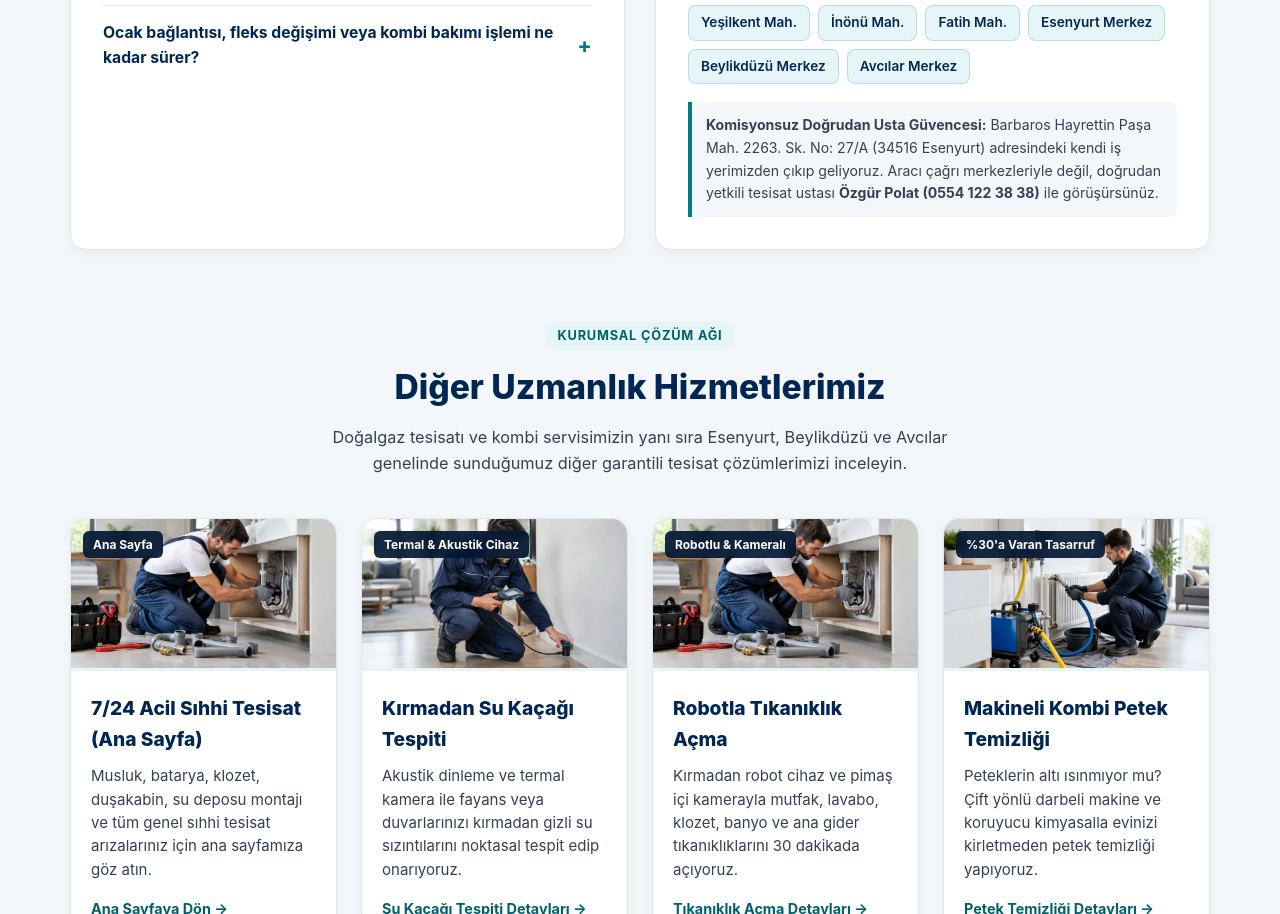
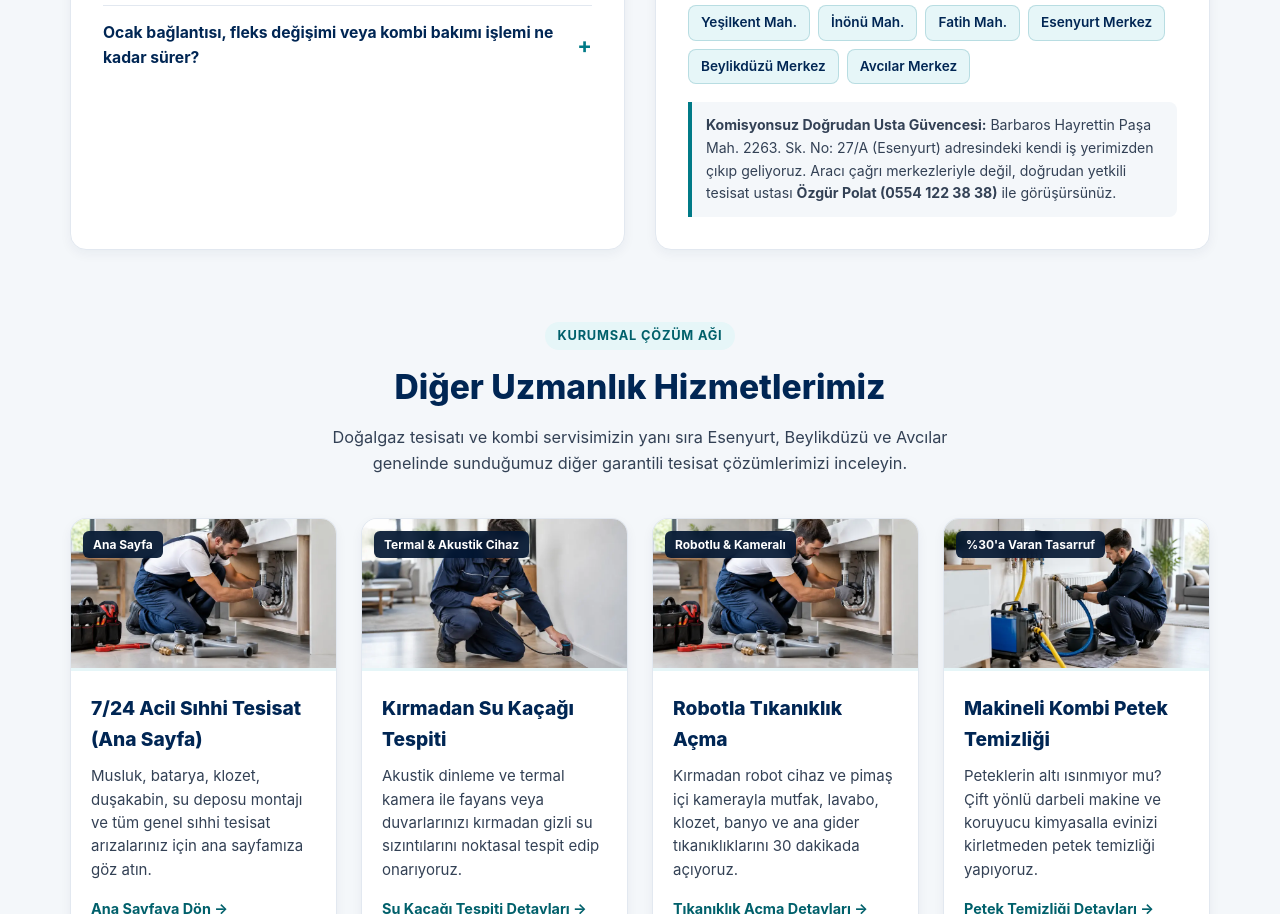
Before and after one commit to pulsartesisat/pulsartesisat.github.io, a plain HTML site: page dogalgaz-kombi-servisi.html in a window 1280 px wide. Shown: the part 2822-3736 px from the top of the page. Drawn offline with Linux system fonts and the light colour scheme.

Commit message:
Update address format in service description

```diff
--- a/dogalgaz-kombi-servisi.html
+++ b/dogalgaz-kombi-servisi.html
@@ -453,7 +453,7 @@
             </div>
             <div class="local-seo-note">
               <p>
-                <strong>Komisyonsuz Doğrudan Usta Güvencesi:</strong> Barbaros Hayrettin Paşa Mah. 2263. Sk. No: 27/A (34516 Esenyurt) adresindeki kendi iş yerimizden çıkıp geliyoruz. Aracı çağrı merkezleriyle değil, doğrudan yetkili tesisat ustası <strong>Özgür Polat (0554 122 38 38)</strong> ile
+                <strong>Komisyonsuz Doğrudan Usta Güvencesi:</strong> Barbaros Hayrettin Paşa Mah. 2263. Sk. No: 27/A (Esenyurt) adresindeki kendi iş yerimizden çıkıp geliyoruz. Aracı çağrı merkezleriyle değil, doğrudan yetkili tesisat ustası <strong>Özgür Polat (0554 122 38 38)</strong> ile
                 görüşürsünüz.
               </p>
             </div>
```
